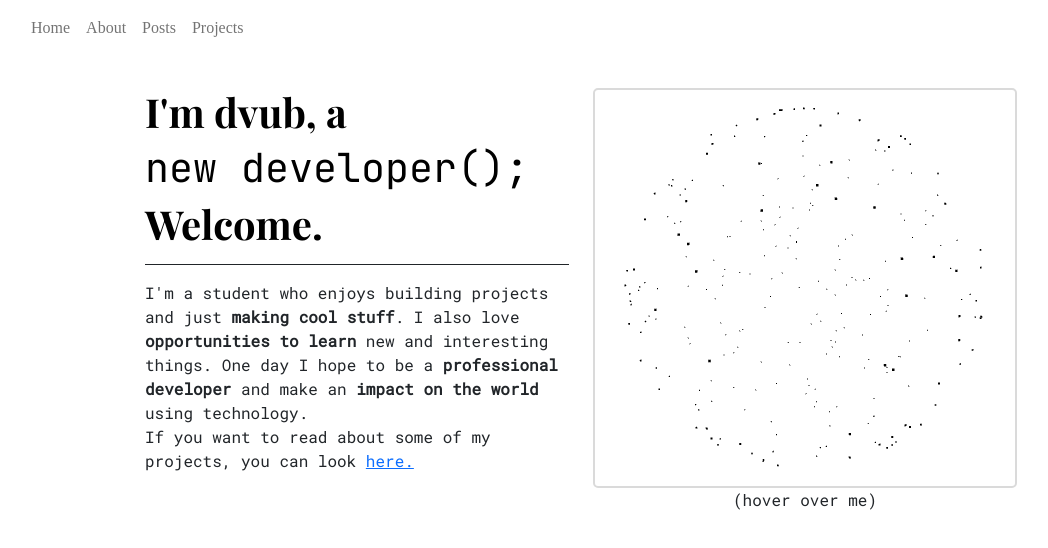
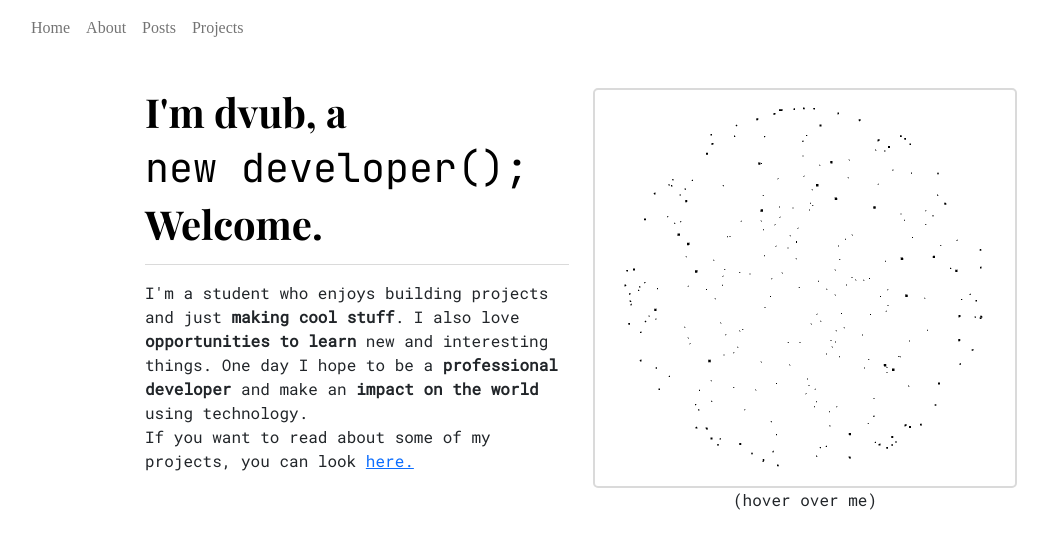
Before and after one commit to dvub/dvub-site, a Next.js app: page / in a window 1280 px wide. Shown: the top 548 px of the page, without its empty margins (59-1107 px from the left). Built offline with nearby package versions, Linux system fonts and the light colour scheme; a web font is replaced by a local one.

Commit message:
add hr style

```diff
--- a/styles/globals.css
+++ b/styles/globals.css
@@ -18,7 +18,9 @@ h2 {
   font-family: Overpass Mono;
   color: black;
 }
-
+hr {
+  color: #DADADA !important;
+}
 .mono {
   font-family: JetBrains Mono;
 }
```
